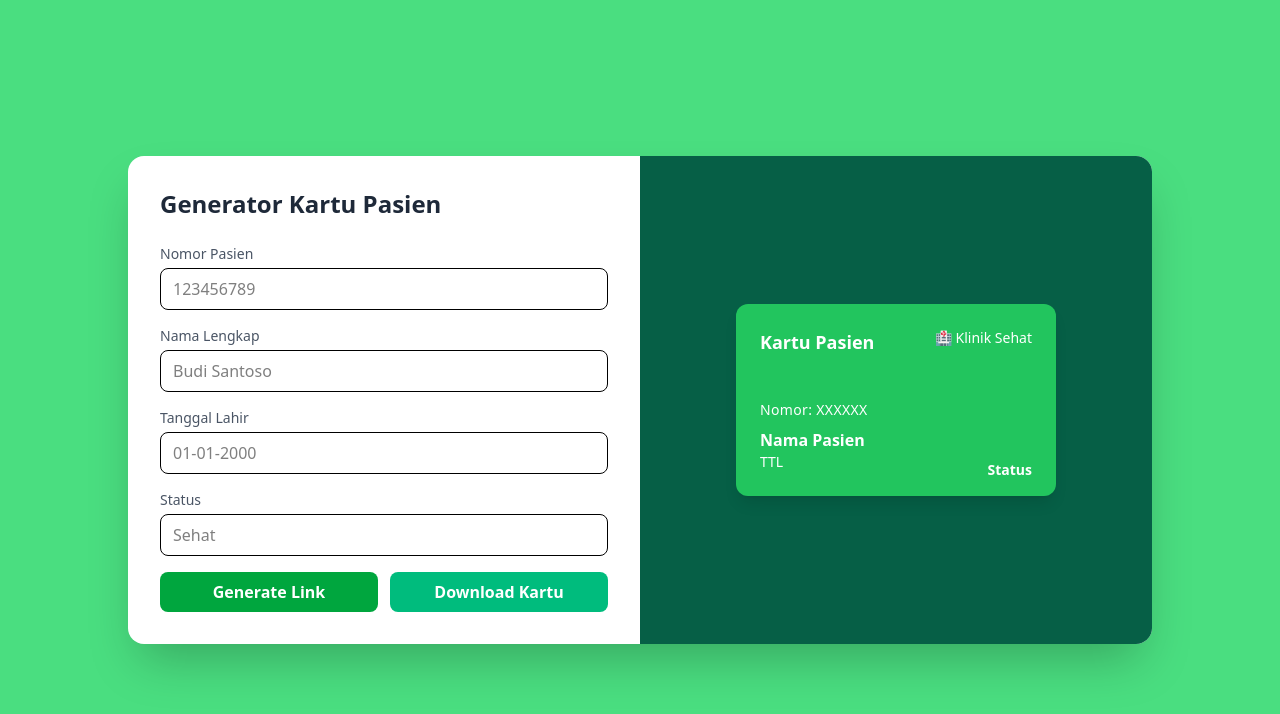
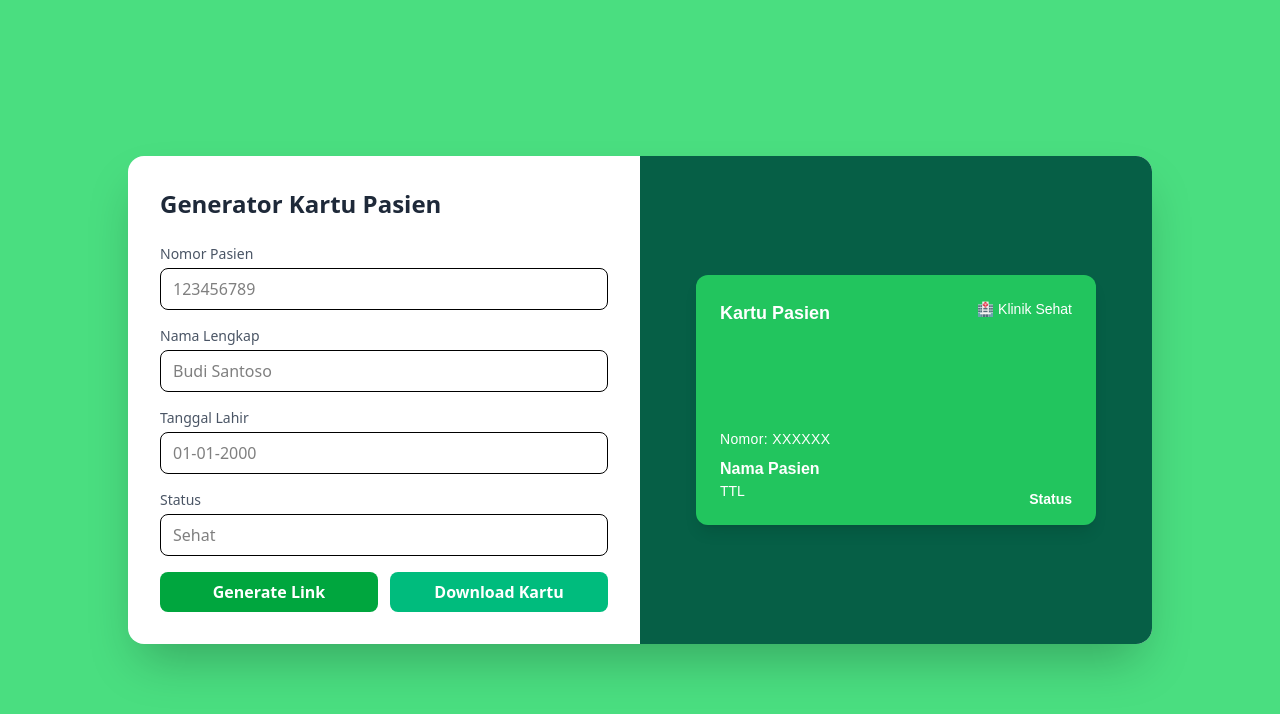
Before and after one commit to afrzzz/CardPasienFiveM, a React (Vite) app: page / in a window 1280 px wide. Shown: the top 714 px of the page. Built offline with nearby package versions, Linux system fonts and the light colour scheme.

Commit message:
benerin bug 2

```diff
--- a/src/App.jsx
+++ b/src/App.jsx
@@ -164,10 +164,16 @@ export default function App() {
         {/* Card Preview */}
         <div className="bg-[#065f46] flex items-center justify-center p-8">
           <motion.div
-            className="relative w-80 h-48 rounded-xl shadow-lg text-white"
+            ref={frontRef} // bisa langsung pindahin ke sini
+            className="relative rounded-xl shadow-lg text-white"
+            style={{
+              width: "400px", // fix width
+              height: "250px", // fix height
+              fontFamily: "Arial, sans-serif", // biar font gak lari
+              transformStyle: "preserve-3d",
+            }}
             animate={{ rotateY: isBack ? 180 : 0 }}
             transition={{ duration: 0.6 }}
-            style={{ transformStyle: "preserve-3d" }}
           >
             {/* Front */}
             <div
```
